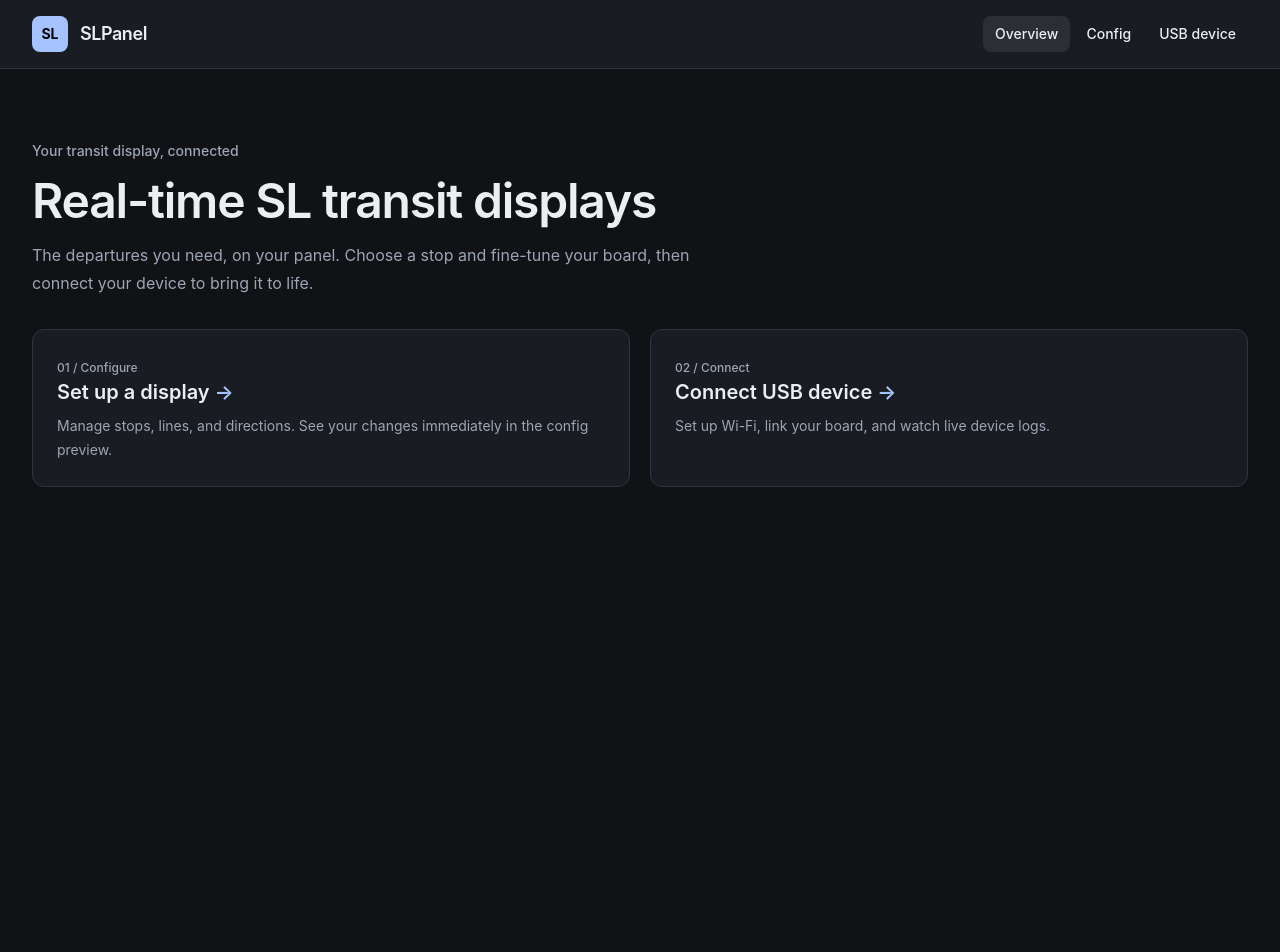
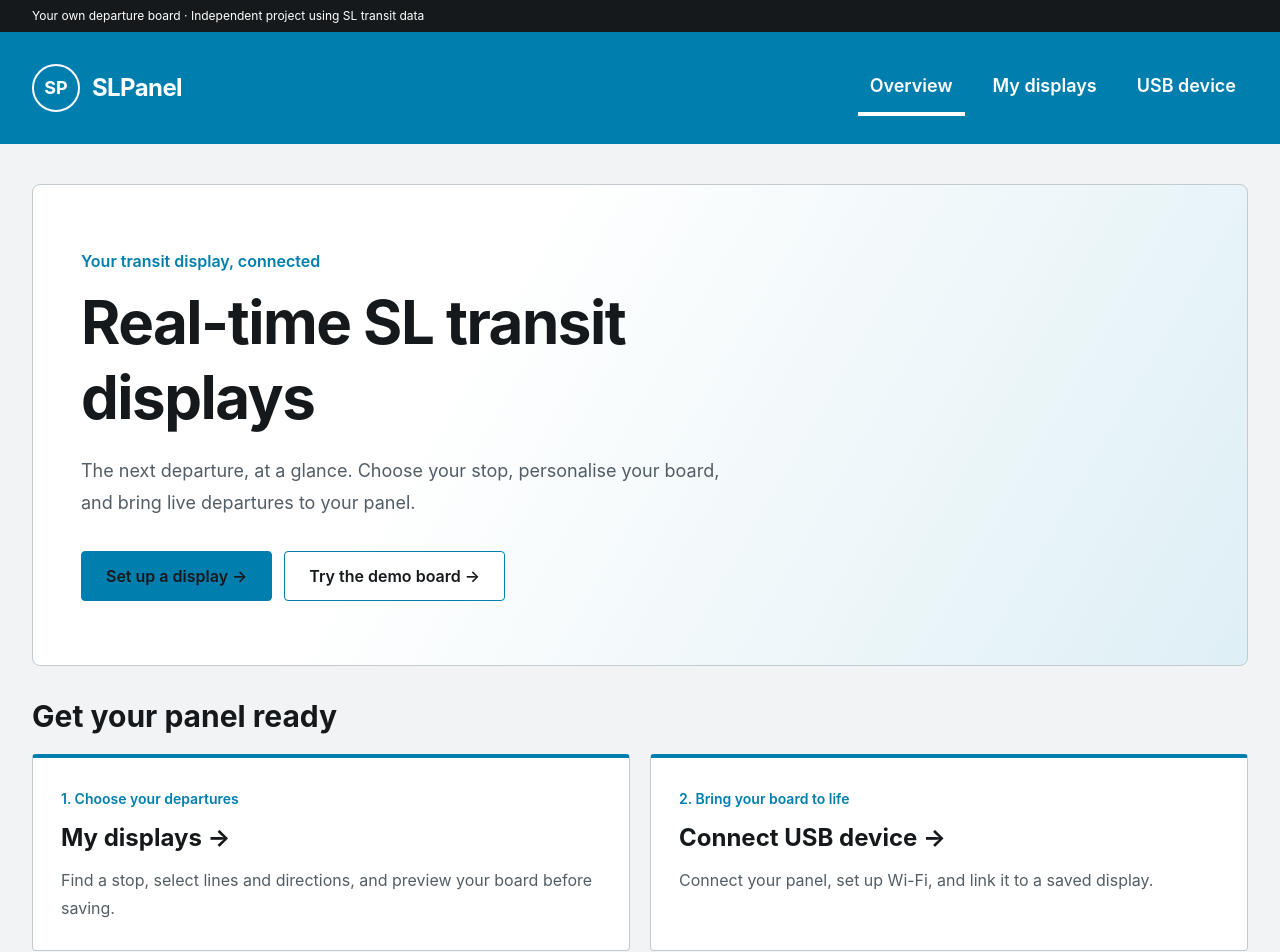
Before and after one commit to marre/slpanel, a React (Vite) app: page / in a window 1280 px wide. Shown: the top 952 px of the page. Before the commit the page ends 800 px from the top, so only its background shows below. Built offline with nearby package versions, Linux system fonts and the light colour scheme.

Commit message:
Refresh web interface with SL-inspired light theme and navigation (#6)

```diff
--- a/src/app-layout.tsx
+++ b/src/app-layout.tsx
@@ -1,37 +1,71 @@
+import { useRef, useState } from 'react';
 import { NavLink, Outlet } from 'react-router-dom';
 
 const navigation = [
   { to: '/', label: 'Overview' },
-  { to: '/config', label: 'Config' },
+  { to: '/config', label: 'My displays' },
   { to: '/device', label: 'USB device' },
 ];
 
 export function AppLayout() {
+  const [menuOpen, setMenuOpen] = useState(false);
+  const menuButton = useRef<HTMLButtonElement>(null);
+
   return (
     <div className="min-h-screen bg-[var(--app-bg)] text-[var(--app-text)]">
-      <header className="border-b border-[var(--panel-border)] bg-[var(--card-bg)]">
-        <div className="mx-auto flex max-w-7xl flex-wrap items-center justify-between gap-4 px-5 py-4 md:px-8">
+      <a href="#main-content" className="skip-link">
+        Skip to content
+      </a>
+      <div className="bg-[#16191c] text-white">
+        <div className="mx-auto max-w-7xl px-5 py-2 text-xs md:px-8">
+          Your own departure board · Independent project using SL transit data
+        </div>
+      </div>
+      <header className="bg-[var(--panel-text)] text-white">
+        <div className="mx-auto flex max-w-7xl flex-wrap items-center justify-between gap-4 px-5 py-5 md:px-8 md:py-7">
           <NavLink
             to="/"
             className="flex items-center gap-3"
             aria-label="SLPanel overview"
+            onClick={() => setMenuOpen(false)}
           >
             <span
               aria-hidden="true"
-              className="grid size-9 place-items-center rounded-lg bg-[var(--panel-text)] text-sm font-bold text-black"
+              className="grid size-12 place-items-center rounded-full border-2 border-white text-lg font-bold"
             >
-              SL
+              SP
             </span>
-            <h1 className="text-lg font-semibold tracking-tight">SLPanel</h1>
+            <span className="text-2xl font-bold tracking-tight">SLPanel</span>
           </NavLink>
-          <nav className="flex gap-1" aria-label="Primary">
+          <button
+            ref={menuButton}
+            type="button"
+            className="rounded border border-white/70 px-4 py-2 font-semibold md:hidden"
+            aria-expanded={menuOpen}
+            aria-controls="primary-navigation"
+            onClick={() => setMenuOpen(!menuOpen)}
+          >
+            {menuOpen ? 'Close menu' : 'Menu'}
+          </button>
+          <nav
+            id="primary-navigation"
+            aria-label="Primary"
+            className={`${menuOpen ? 'flex' : 'hidden'} w-full flex-col gap-1 md:flex md:w-auto md:flex-row md:gap-4`}
+            onKeyDown={(event) => {
+              if (event.key === 'Escape') {
+                setMenuOpen(false);
+                menuButton.current?.focus();
+              }
+            }}
+          >
             {navigation.map((item) => (
               <NavLink
                 key={item.to}
                 to={item.to}
                 end={item.to === '/'}
+                onClick={() => setMenuOpen(false)}
                 className={({ isActive }) =>
-                  `rounded-lg px-3 py-2 text-sm font-medium transition ${isActive ? 'bg-white/8 text-[var(--app-text)]' : 'text-[var(--muted-text)] hover:bg-white/5 hover:text-[var(--app-text)]'}`
+                  `border-b-4 px-3 py-3 text-lg font-semibold transition hover:bg-white/10 ${isActive ? 'border-white' : 'border-transparent'}`
                 }
               >
                 {item.label}
@@ -40,9 +74,19 @@
           </nav>
         </div>
       </header>
-      <main className="mx-auto max-w-7xl px-5 py-8 md:px-8 md:py-10">
+      <main
+        id="main-content"
+        tabIndex={-1}
+        className="mx-auto max-w-7xl px-5 py-8 md:px-8 md:py-10"
+      >
         <Outlet />
       </main>
+      <footer className="mt-8 border-t border-[var(--panel-border)] bg-white">
+        <div className="mx-auto flex max-w-7xl flex-wrap justify-between gap-4 px-5 py-8 text-sm text-[var(--muted-text)] md:px-8">
+          <p>SLPanel · Your transit display, connected</p>
+          <p>Independent project. Not affiliated with SL.</p>
+        </div>
+      </footer>
     </div>
   );
 }
--- a/src/components/device-display-picker.tsx
+++ b/src/components/device-display-picker.tsx
@@ -5,7 +5,7 @@
 
 const ownerPattern = /^[A-Za-z0-9]{8}$/;
 const inputClass =
-  'w-full rounded-xl border border-[var(--panel-border)] bg-black/30 px-4 py-3 text-base md:text-sm';
+  'w-full rounded-lg border border-[var(--panel-border)] bg-white px-4 py-3 text-base md:text-sm';
 
 export function DeviceDisplayPicker({
   displayId,
--- a/src/routes/home-page.tsx
+++ b/src/routes/home-page.tsx
@@ -2,59 +2,62 @@
 
 export function HomePage() {
   return (
-    <section className="space-y-8 py-4 md:py-8">
-      <div className="max-w-2xl space-y-4">
-        <p className="text-sm font-medium text-[var(--muted-text)]">
+    <section className="space-y-8">
+      <div className="home-hero rounded-lg px-6 py-10 md:px-12 md:py-16">
+        <p className="mb-3 font-semibold text-[var(--panel-text)]">
           Your transit display, connected
         </p>
-        <h2 className="text-3xl font-semibold tracking-tight md:text-5xl">
+        <h1 className="max-w-3xl text-4xl font-bold leading-tight tracking-tight md:text-6xl">
           Real-time SL transit displays
-        </h2>
-        <p className="text-base leading-7 text-[var(--muted-text)]">
-          The departures you need, on your panel. Choose a stop and fine-tune
-          your board, then connect your device to bring it to life.
+        </h1>
+        <p className="mt-5 max-w-2xl text-lg leading-8 text-[var(--muted-text)]">
+          The next departure, at a glance. Choose your stop, personalise your
+          board, and bring live departures to your panel.
         </p>
-      </div>
-      <div className="grid gap-5 md:grid-cols-2">
+        <div className="mt-8 flex flex-wrap gap-3">
           <Link
             to="/config"
-          className="group space-y-5 rounded-xl border border-[var(--panel-border)] bg-[var(--card-bg)] p-6 transition hover:border-[var(--panel-text)]/50"
+            className="rounded border border-[var(--panel-text)] bg-[var(--panel-text)] px-6 py-3 font-semibold text-white transition hover:bg-[var(--panel-text-soft)]"
           >
-          <span className="text-xs font-medium text-[var(--muted-text)]">
-            01 / Configure
-          </span>
-          <div className="space-y-2">
-            <h3 className="text-xl font-semibold">
-              Set up a display{' '}
-              <span aria-hidden="true" className="text-[var(--panel-text)]">
-                →
-              </span>
-            </h3>
-            <p className="text-sm leading-6 text-[var(--muted-text)]">
-              Manage stops, lines, and directions. See your changes immediately
-              in the config preview.
-            </p>
-          </div>
+            Set up a display <span aria-hidden="true">→</span>
           </Link>
           <Link
-          to="/device"
-          className="group space-y-5 rounded-xl border border-[var(--panel-border)] bg-[var(--card-bg)] p-6 transition hover:border-[var(--panel-text)]/50"
+            to="/display/demo-board"
+            className="rounded border border-[var(--panel-text)] bg-white px-6 py-3 font-semibold text-[var(--panel-text)] transition hover:bg-sky-50"
           >
-          <span className="text-xs font-medium text-[var(--muted-text)]">
-            02 / Connect
+            Try the demo board <span aria-hidden="true">→</span>
+          </Link>
+        </div>
+      </div>
+      <div>
+        <h2 className="mb-5 text-2xl font-bold md:text-3xl">
+          Get your panel ready
+        </h2>
+        <div className="grid gap-5 md:grid-cols-2">
+          <Link to="/config" className="action-card">
+            <span className="text-sm font-semibold text-[var(--panel-text)]">
+              1. Choose your departures
             </span>
-          <div className="space-y-2">
-            <h3 className="text-xl font-semibold">
-              Connect USB device{' '}
-              <span aria-hidden="true" className="text-[var(--panel-text)]">
-                →
+            <h3 className="mt-3 text-2xl font-bold">
+              My displays <span aria-hidden="true">→</span>
+            </h3>
+            <p className="mt-3 leading-7 text-[var(--muted-text)]">
+              Find a stop, select lines and directions, and preview your board
+              before saving.
+            </p>
+          </Link>
+          <Link to="/device" className="action-card">
+            <span className="text-sm font-semibold text-[var(--panel-text)]">
+              2. Bring your board to life
             </span>
+            <h3 className="mt-3 text-2xl font-bold">
+              Connect USB device <span aria-hidden="true">→</span>
             </h3>
-            <p className="text-sm leading-6 text-[var(--muted-text)]">
-              Set up Wi-Fi, link your board, and watch live device logs.
+            <p className="mt-3 leading-7 text-[var(--muted-text)]">
+              Connect your panel, set up Wi-Fi, and link it to a saved display.
             </p>
+          </Link>
         </div>
-        </Link>
       </div>
     </section>
   );
--- a/src/styles.css
+++ b/src/styles.css
@@ -1,17 +1,17 @@
 @import 'tailwindcss';
 
 :root {
-  color-scheme: dark;
-  --app-bg: #101216;
-  --card-bg: #191c22;
+  color-scheme: light;
+  --app-bg: #f1f3f5;
+  --card-bg: #ffffff;
   --panel-bg: #020202;
-  --panel-border: #30343d;
+  --panel-border: #c4cbd0;
   --panel-chassis: #111519;
-  --panel-text: #a5c4ff;
-  --panel-text-soft: #c5d9ff;
-  --app-text: #eceef2;
-  --muted-text: #9da5b4;
-  --focus-ring: #a5c4ff;
+  --panel-text: #007eae;
+  --panel-text-soft: #00658c;
+  --app-text: #16191c;
+  --muted-text: #535d65;
+  --focus-ring: #005b80;
   font-family:
     Inter,
     ui-sans-serif,
@@ -50,8 +50,8 @@
 }
 
 ::selection {
-  background: rgba(165, 196, 255, 0.28);
-  color: white;
+  background: #cceaf5;
+  color: #16191c;
 }
 
 :focus-visible {
@@ -78,3 +78,59 @@
     transition-duration: 0.01ms;
   }
 }
+
+.skip-link {
+  position: absolute;
+  top: -5rem;
+  left: 1rem;
+  z-index: 100;
+  padding: 0.75rem 1rem;
+  background: white;
+  color: var(--app-text);
+}
+
+.skip-link:focus {
+  top: 1rem;
+}
+
+header :focus-visible {
+  outline-color: white;
+}
+
+.home-hero {
+  background: linear-gradient(120deg, #fff 35%, #deeff5);
+  border: 1px solid var(--panel-border);
+}
+
+.action-card {
+  display: block;
+  padding: 1.75rem;
+  border: 1px solid var(--panel-border);
+  border-top: 4px solid var(--panel-text);
+  border-radius: 0.25rem;
+  background: var(--card-bg);
+  transition:
+    background-color 150ms,
+    border-color 150ms;
+}
+
+.action-card:hover {
+  background: #eaf5fa;
+  border-color: var(--panel-text);
+}
+
+button,
+input:not([role='combobox']),
+select,
+summary {
+  min-height: 2.75rem;
+}
+
+input[type='checkbox'] {
+  min-height: auto;
+  accent-color: var(--panel-text);
+}
+
+label {
+  font-weight: 600;
+}
```
Also changed, not shown: index.html (+1 -1 lines), src/routes/config-page.tsx (+44 -43 lines), src/routes/device-page.tsx (+18 -18 lines), src/routes/display-page.tsx (+8 -8 lines), 2 other files (tests, documents, lock files or other folders). Lines whose indentation alone changed are shown as unchanged.
